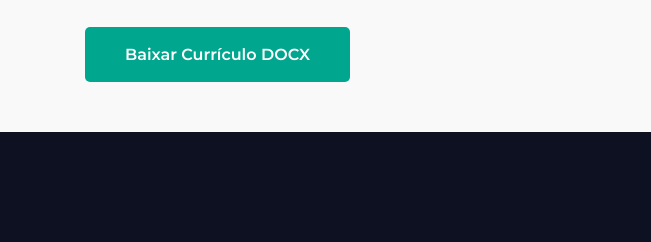
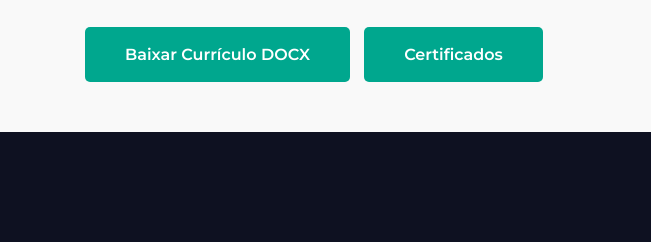
Before and after one commit to Josualisson/portfolio, a plain HTML site: page index.html in a window 1280 px wide. Shown: the part 528-770 px from the top of the page, 0-651 px from the left. Drawn offline with nearby package versions, Linux system fonts and the light colour scheme.

Commit message:
Adicionando botão para a aba certificados e target blank

```diff
--- a/index.html
+++ b/index.html
@@ -86,7 +86,7 @@
                                         <a class="page-scroll" href="#services">Portfólio<span></span></a>
                                     </li>
                                      <li class="nav-item">
-                                        <a class="page-scroll" href="pages/certificados.html">Certificados<span></span></a>
+                                        <a class="page-scroll" href="pages/certificados.html" target="_blank">Certificados<span></span></a>
                                     </li>
                                     <!--<li class="nav-item">
                                         <a class="page-scroll" href="#pricing">Pricing<span></span></a>
@@ -127,6 +127,7 @@
                             <a href="#services" rel="nofollow" class="main-btn wow fadeInUp page-scroll" data-wow-duration="1.3s" data-wow-delay="1.4s">Portfólio</a>
                             <a href="assets/curriculo/Currículo Josué .docx.pdf" rel="nofollow" class="main-btn wow fadeInUp page-scroll" download="Currículo de Josué Alisson"  data-wow-duration="1.3s" data-wow-delay="1.4s">Baixar Currículo PDF</a>
                             <a href="assets/curriculo/Currículo Josué .docx" rel="nofollow" class="main-btn wow fadeInUp page-scroll" download="Currículo de Josué Alisson"  data-wow-duration="1.3s" data-wow-delay="1.4s">Baixar Currículo DOCX</a>
+                            <a href="pages/certificados.html" target="_blank" rel="nofollow" class="main-btn wow fadeInUp page-scroll"  data-wow-duration="1.3s" data-wow-delay="1.4s">Certificados</a>
                         </div> <!-- header hero content -->
                     </div>
                     <div class="col-lg-6 col-md-6 col-sm-7">
```
Also changed, not shown: pages/certificados.html (+1 -1 lines).
